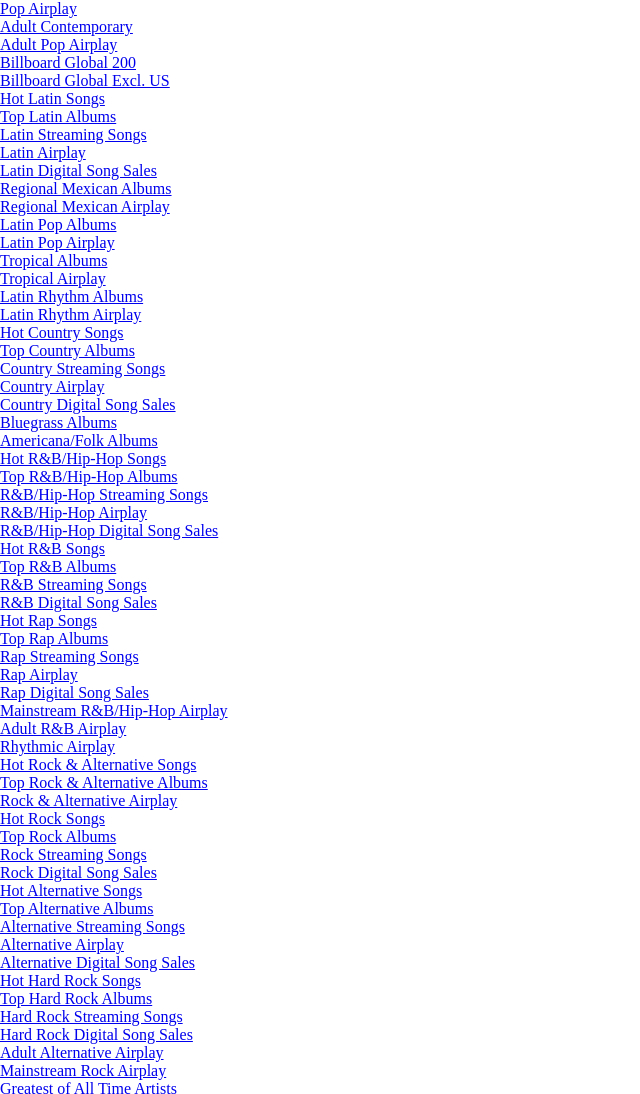
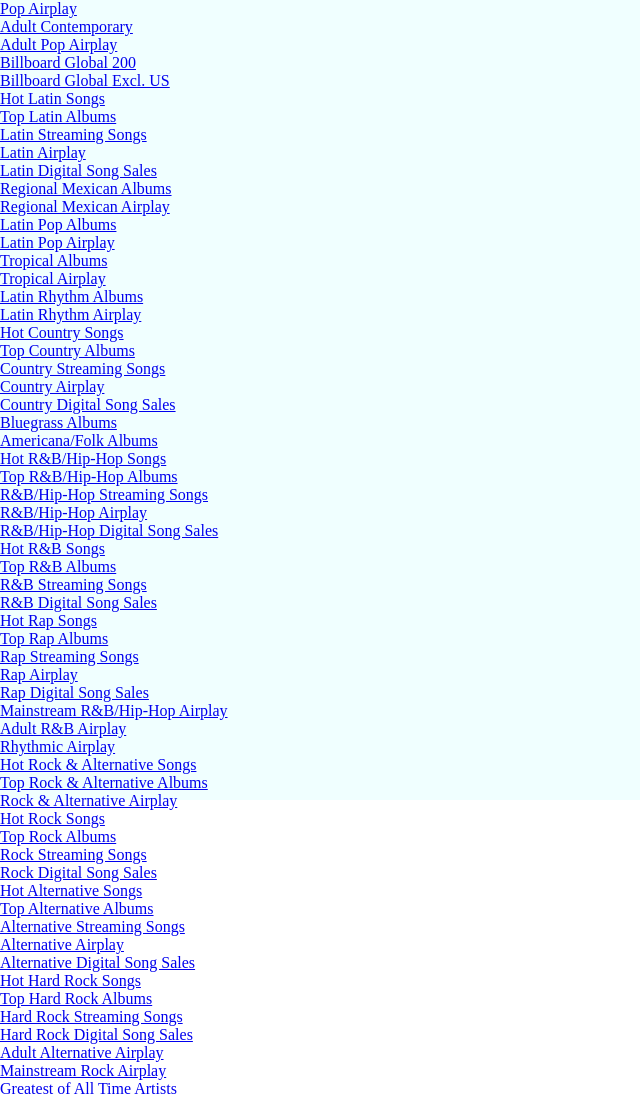
Before and after one commit to Yuan12131/SUBJECT-4-CHARTS, a website: page index.html in a window 1280 px wide. Shown: the top 1094 px of the page, without its empty margins (0-640 px from the left). Drawn offline with Linux system fonts and the light colour scheme.

Commit message:
css 배경 사이즈, 색상 지정

```diff
--- a/index.html
+++ b/index.html
@@ -10,6 +10,12 @@
       padding: 0;
       box-sizing: border-box;
     }
+
+    #root{
+      width: 100vw;
+      height: 100vh;
+      background-color: azure;
+    }
   </style>
 </head>
 <body>
```
